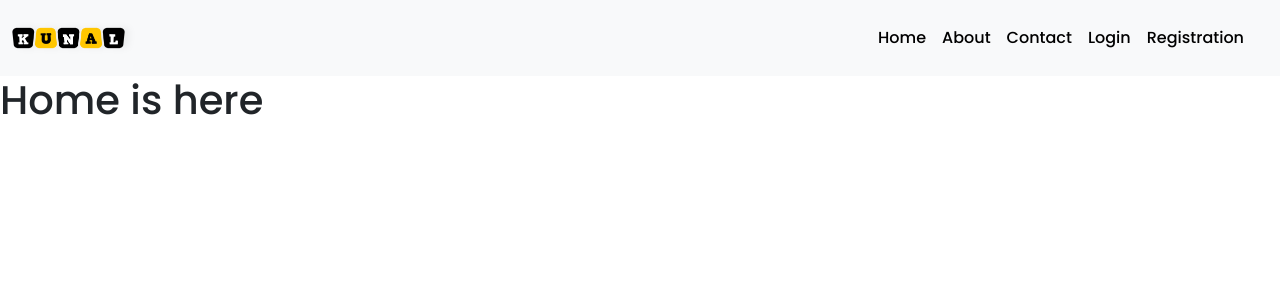
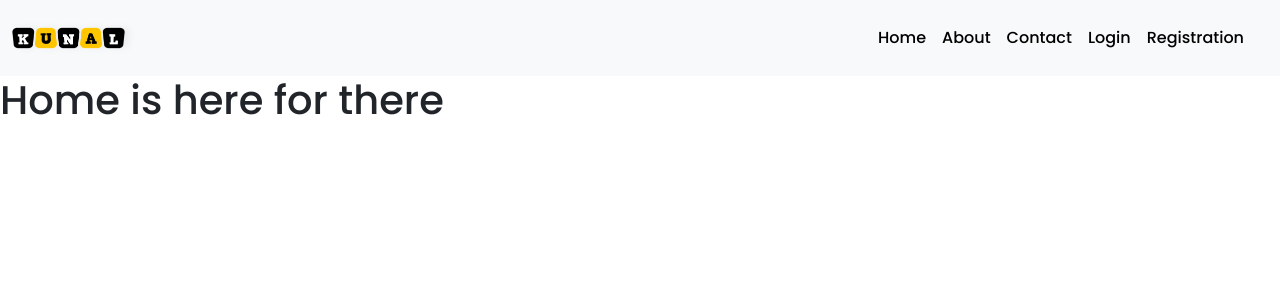
Before and after one commit to Kunal1223/Mern_-project_alfa, a React (Create React App) app in the folder client/: page / in a window 1280 px wide. Shown: the top 300 px of the page. Built offline with nearby package versions, Linux system fonts and the light colour scheme.

Commit message:
client page

```diff
--- a/client/src/components/Home.js
+++ b/client/src/components/Home.js
@@ -3,7 +3,7 @@ import React from 'react'
 function Home() {
   return (
     <div>
-      <h1>Home is here</h1>
+      <h1>Home is here for there</h1>
     </div>
   )
 }
```
